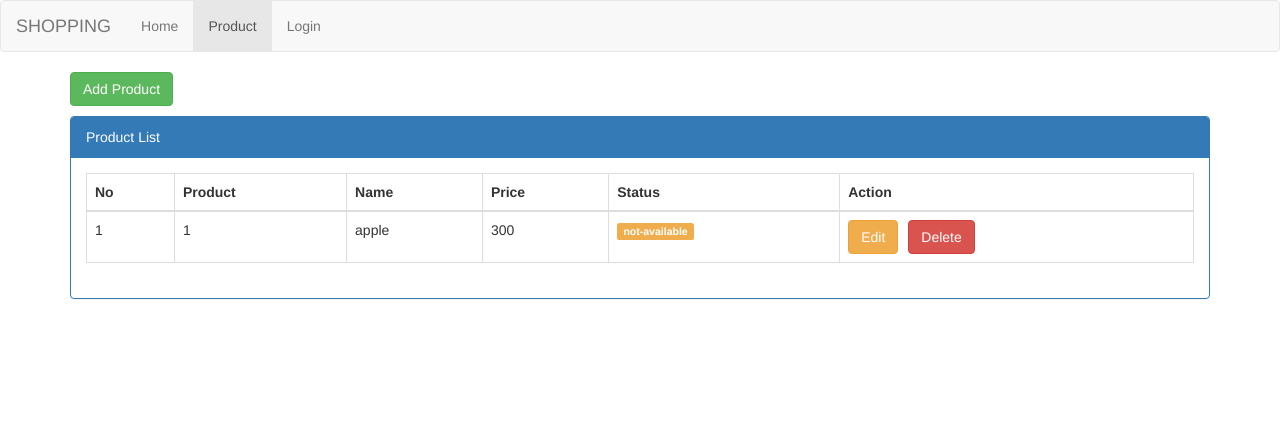
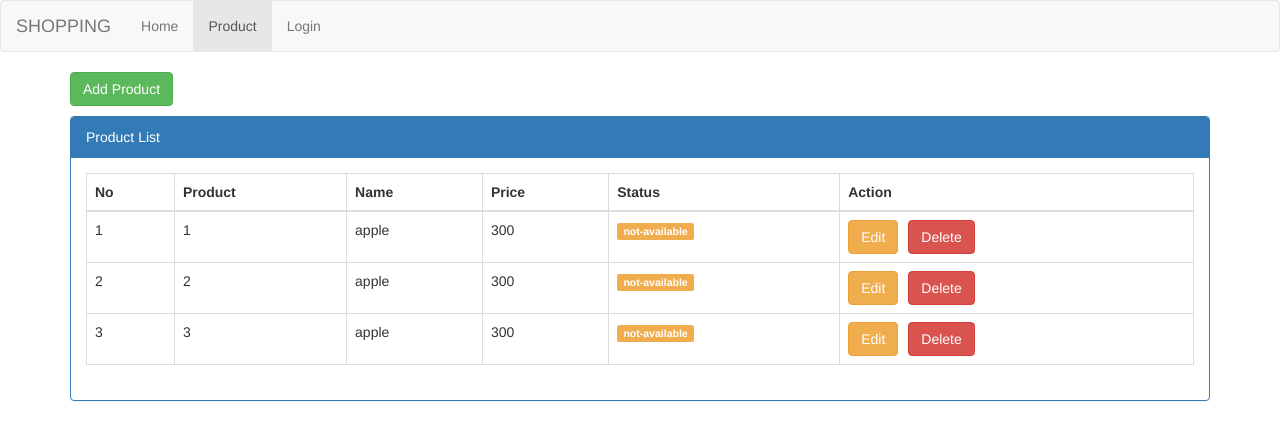
Before and after one commit to Khanhvuong8939/react-redux-router-cart, a React (Create React App) app: page /product-list in a window 1280 px wide. Shown: the top 440 px of the page. Built offline with nearby package versions, Linux system fonts and the light colour scheme.

Commit message:
integrated redux into project

```diff
--- a/src/index.js
+++ b/src/index.js
@@ -2,7 +2,14 @@
 import ReactDOM from 'react-dom';
 import App from './App';
 import * as serviceWorker from './serviceWorker';
+import {createStore} from 'redux';
+import {Provider} from 'react-redux';
+import appReducer from './reducers/index';
 
-ReactDOM.render(<App />, document.getElementById('root'));
+const store = createStore(appReducer, window.__REDUX_DEVTOOLS_EXTENSION__ && window.__REDUX_DEVTOOLS_EXTENSION__());
+
+ReactDOM.render(<Provider store={store}>
+    <App />
+</Provider>, document.getElementById('root'));
 
 serviceWorker.unregister();
--- a/src/pages/ProductListPage/ProductListPage.js
+++ b/src/pages/ProductListPage/ProductListPage.js
@@ -1,15 +1,11 @@
 import React, { Component } from 'react';
 import ProductList from '../../components/ProductList/ProductList';
 import ProductItem from '../../components/ProductItem/ProductItem';
+import { connect } from 'react-redux';
 
 class HomePage extends Component {
     render() {
-        var productList = [{
-            id: 1,
-            name: 'apple',
-            price: 300,
-            status: false
-        }];
+        var productList = this.props.products;
         return (
             <div className="col-xs-12 col-sm-12 col-md-12 col-lg-12">
                 <button type="button" className="btn btn-success mb-10">Add Product</button>
@@ -37,5 +33,10 @@
     }
 }
 
+var mapStateToProps = state => {
+    return {
+        products: state.products
+    }
+}
 
-export default HomePage;
+export default connect(mapStateToProps, null)(HomePage);
--- /dev/null
+++ b/src/reducers/index.js
@@ -0,0 +1,9 @@
+import { combineReducers } from 'redux';
+
+import products from './products'
+
+const appReducers = combineReducers({
+    products
+});
+
+export default appReducers;
--- /dev/null
+++ b/src/reducers/products.js
@@ -0,0 +1,29 @@
+var initialState = [
+    {
+        id: 1,
+        name: 'apple',
+        price: 300,
+        status: false
+    },
+    {
+        id: 2,
+        name: 'apple',
+        price: 300,
+        status: false
+    },
+    {
+        id: 3,
+        name: 'apple',
+        price: 300,
+        status: false
+    }
+
+];
+
+const products = (state = initialState, action) => {
+    switch(action.type) {
+        default: return [...state]
+    }
+}
+
+export default products;
```
